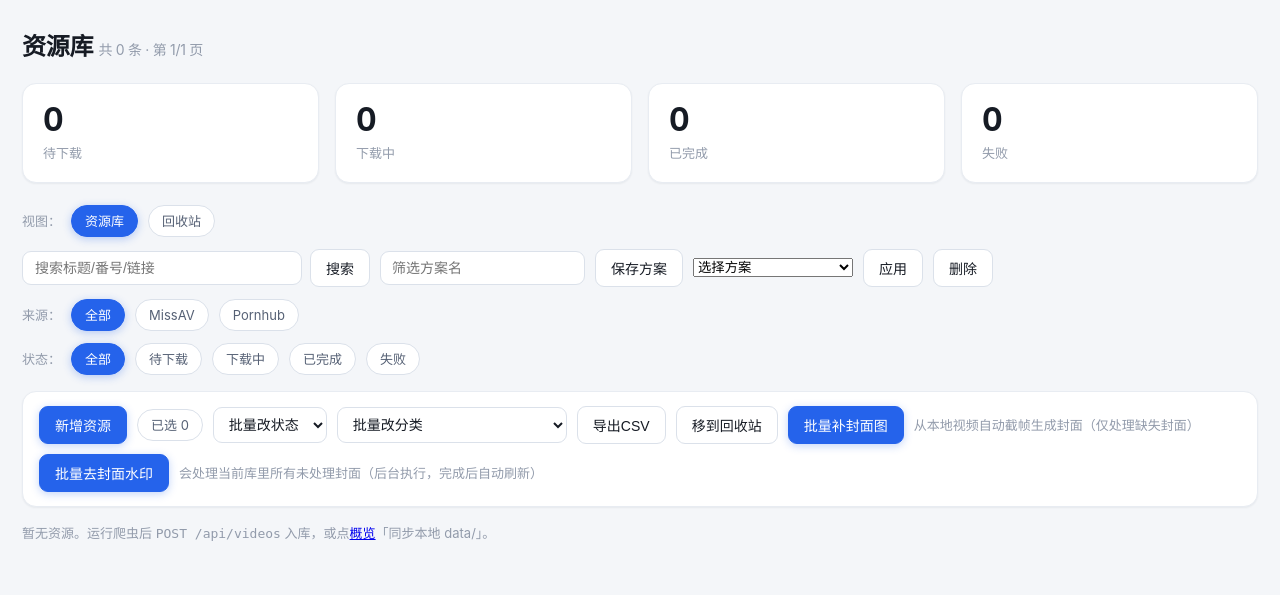
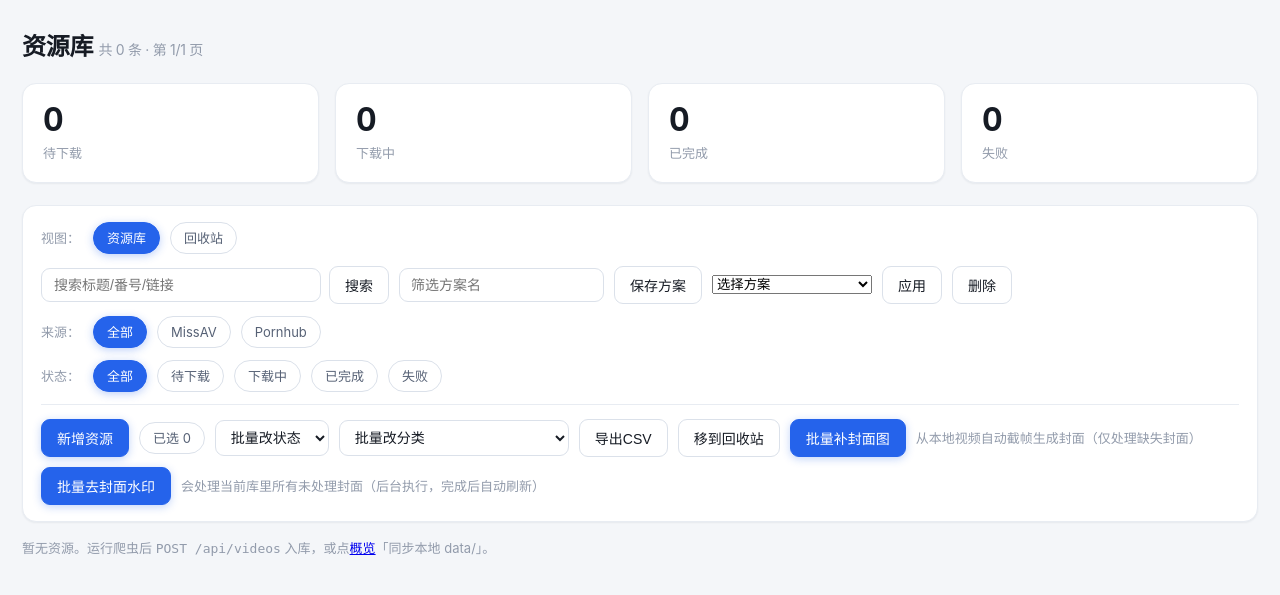
Before and after one commit to a0916w/ziyuanku, a FastAPI app: page /videos in a window 1280 px wide. Shown: the part 60-655 px from the top of the page. Run offline with FastAPI, Linux system fonts and the light colour scheme; parts of the project's set-up code (start-up, migrations or seed data) failed here and were passed over.

Commit message:
style(ui): 筛选区与工具栏合并为控制面板卡片
- 视图/搜索/方案/来源/状态筛选控件收进白色卡片，不再浮于灰底
- 工具栏并入同一卡片，用分隔线区隔
- 统一控制面板到表格的间距；样式缓存版本升至 v=18

Co-authored-by: Cursor <cursoragent@cursor.com>

```diff
--- a/backend/app/static/style.css
+++ b/backend/app/static/style.css
@@ -85,11 +85,29 @@ h2 { font-size: 17px; font-weight:650; margin-top: 28px; }
 .caption { max-width: 280px; overflow: hidden; text-overflow: ellipsis; white-space: nowrap; }
 
 .filters, .toolbar { display: flex; gap: 10px; align-items: center; margin: 12px 0; flex-wrap: wrap; }
-.filters > .muted { font-weight: 500; }
+.filters > .muted { font-weight: 500; min-width: 42px; }
 .toolbar {
   margin: 16px 0; padding: 14px 16px;
   background: var(--surface); border: 1px solid var(--border);
   border-radius: var(--radius); box-shadow: var(--shadow-sm);
+}
+
+/* 视频库：筛选 + 操作合并为一张控制面板卡片 */
+.control-panel {
+  background: var(--surface);
+  border: 1px solid var(--border);
+  border-radius: var(--radius);
+  box-shadow: var(--shadow-sm);
+  padding: 16px 18px 4px;
+  margin: 0 0 16px;
+}
+.control-panel .filters { margin: 0 0 12px; }
+.control-panel .filters:first-child { margin-top: 0; }
+.control-panel .toolbar {
+  background: transparent; border: none; box-shadow: none;
+  border-top: 1px solid var(--border);
+  border-radius: 0;
+  margin: 4px 0 0; padding: 14px 0 12px;
 }
 .toolbar select,
 input[type="text"], input:not([type]), .toolbar input {
--- a/backend/app/templates/base.html
+++ b/backend/app/templates/base.html
@@ -4,7 +4,7 @@
   <meta charset="UTF-8">
   <meta name="viewport" content="width=device-width, initial-scale=1.0">
   <title>{% block title %}资源库后台{% endblock %}</title>
-  <link rel="stylesheet" href="/static/style.css?v=17">
+  <link rel="stylesheet" href="/static/style.css?v=18">
 </head>
 <body class="page-{{ active|default('') }}">
   <nav class="topbar">
--- a/backend/app/templates/resources.html
+++ b/backend/app/templates/resources.html
@@ -12,6 +12,7 @@
   {% endfor %}
 </section>
 
+<section class="control-panel">
 <div class="filters">
   <span class="muted">视图：</span>
   <a class="chip {{ 'on' if not trash_only }}" href="/videos{{ '?source=' ~ current_source if current_source else '' }}{{ '&download_status=' ~ current_dl_status if current_dl_status and current_source else ('?download_status=' ~ current_dl_status if current_dl_status and not current_source else '') }}{{ '&keyword=' ~ current_keyword if current_keyword and (current_source or current_dl_status) else ('?keyword=' ~ current_keyword if current_keyword and not (current_source or current_dl_status) else '') }}">资源库</a>
@@ -72,6 +73,7 @@
   <span class="muted">会处理当前库里所有未处理封面（后台执行，完成后自动刷新）</span>
   {% endif %}
 </div>
+</section>
 
 {% if items %}
 <table class="grid res-table">
```
Also changed, not shown: CHANGELOG.md.
